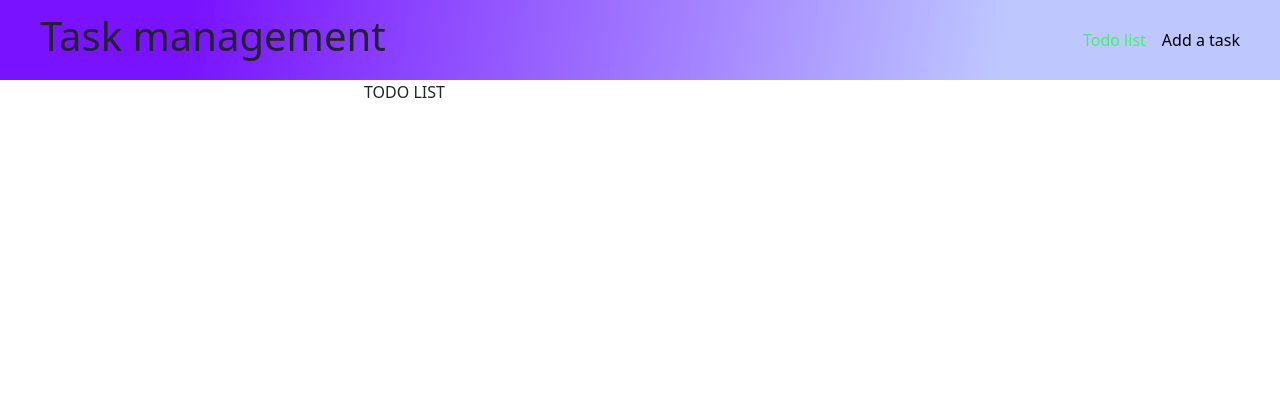
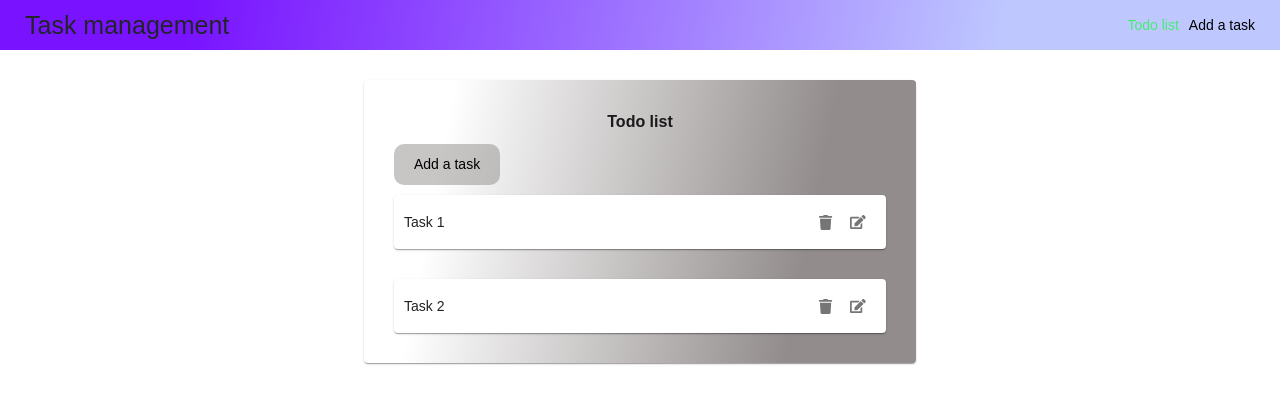
Before and after one commit to Ali-1371/Todo-App, a React (Create React App) app in the folder todo-app/: page / in a window 1280 px wide. Shown: the top 404 px of the page. Built offline with nearby package versions, Linux system fonts and the light colour scheme.

Commit message:
Add todo list page --- Add base styles

```diff
--- a/todo-app/src/assets/sass/abstracts/_variables.scss
+++ b/todo-app/src/assets/sass/abstracts/_variables.scss
@@ -5,7 +5,7 @@ $green-light: rgb(69, 236, 116);
 $green-dark: rgb(6, 85, 29);
 $purple: rgb(121, 19, 255);
 $purple-light: rgb(190, 200, 255);
-
+$gray: rgb(146, 140, 140);
 // font size
 $font-size-small: 1.2rem;
 $font-size-normal: 1.4rem;
--- a/todo-app/src/assets/sass/base/_base.scss
+++ b/todo-app/src/assets/sass/base/_base.scss
@@ -0,0 +1,27 @@
+*,
+*::after,
+*::before {
+  margin: 0;
+  padding: 0;
+  box-sizing: inherit;
+  font-family: 'SansFont', Arial, sans-serif;
+}
+
+html {
+  font-size: 62.5%; //1 rem = 10px; 10px/16px = 62.5%
+}
+
+body {
+  font-family: 'SansFont', Arial, sans-serif;
+  font-weight: normal;
+  font-size: $font-size-normal;
+  box-sizing: border-box;
+  overflow-x: hidden;
+}
+
+h1,
+h2,
+h3,
+p {
+  margin-bottom: 0;
+}
--- a/todo-app/src/assets/sass/base/_utilities.scss
+++ b/todo-app/src/assets/sass/base/_utilities.scss
@@ -0,0 +1,17 @@
+.font-size-small {
+  font-size: $font-size-small;
+}
+
+.font-size-normal {
+  font-size: $font-size-normal;
+}
+
+.font-size-large {
+  font-size: $font-size-large;
+}
+
+.center {
+  display: flex;
+  justify-content: center;
+  align-items: center;
+}
--- a/todo-app/src/assets/sass/containers/layout/_layout.scss
+++ b/todo-app/src/assets/sass/containers/layout/_layout.scss
@@ -0,0 +1,8 @@
+.layout {
+  position: relative;
+  min-height: 100vh;
+  &_footer {
+    position: absolute;
+    bottom: 0;
+  }
+}
--- a/todo-app/src/assets/sass/containers/todo/_todo.scss
+++ b/todo-app/src/assets/sass/containers/todo/_todo.scss
@@ -0,0 +1,38 @@
+.todo {
+  @include backgroundGradient($white, $gray);
+
+  &_add-btn {
+    display: inline-block;
+    text-decoration: none;
+    color: $black;
+    background-color: rgba($gray, 0.5);
+    padding: 1rem 2rem;
+    border-radius: 1rem;
+    margin-bottom: 1rem;
+  }
+
+  &_item {
+    display: flex;
+    align-items: center;
+    padding: 1rem;
+  }
+
+  &_item:not(:last-child) {
+    margin-bottom: 3rem;
+  }
+
+  &_edit {
+    display: flex;
+    padding: 1rem;
+  }
+
+  &_edit:hover {
+    background-color: rgba($gray, 0.1);
+    border-radius: 50%;
+  }
+
+  &_edit,
+  &_edit:hover {
+    color: rgba($black, 0.54);
+  }
+}
--- a/todo-app/src/containers/layout/Header.js
+++ b/todo-app/src/containers/layout/Header.js
@@ -8,7 +8,7 @@ const navLinks = [
 
 const Header = () => {
   return (
-    <header className='header'>
+    <header className='header mb-5'>
       <h1 className='me-auto'>Task management</h1>
       <nav className='header_nav'>
         <ul className='d-flex m-0 p-0'>
--- a/todo-app/src/containers/todo/TodoItem.js
+++ b/todo-app/src/containers/todo/TodoItem.js
@@ -1,5 +1,23 @@
-const TodoItem = () => {
-  return <div>TODO ITEM</div>;
+import { faEdit, faTrash } from '@fortawesome/free-solid-svg-icons';
+import { FontAwesomeIcon } from '@fortawesome/react-fontawesome';
+import { Link } from 'react-router-dom';
+import MuIconButton from '../../components/button/MuIconButton';
+import MuCard from '../../components/card/MuCard';
+
+const TodoItem = (props) => {
+  const { title } = props;
+
+  return (
+    <MuCard className='todo_item'>
+      <p className='me-auto'>{title}</p>
+      <MuIconButton>
+        <FontAwesomeIcon icon={faTrash} />
+      </MuIconButton>
+      <Link to='/' className='todo_edit'>
+        <FontAwesomeIcon icon={faEdit} />
+      </Link>
+    </MuCard>
+  );
 };
 
 export default TodoItem;
--- a/todo-app/src/containers/todo/TodoList.js
+++ b/todo-app/src/containers/todo/TodoList.js
@@ -1,5 +1,28 @@
+import { Link } from 'react-router-dom';
+import MuCard from '../../components/card/MuCard';
+import { viewLinks } from '../../configs/links';
+import TodoItem from './TodoItem';
+
+const mockTodoList = [
+  { title: 'Task 1', id: '1' },
+  { title: 'Task 2', id: '2' },
+];
 const TodoList = () => {
-  return <div>TODO LIST</div>;
+  return (
+    <MuCard className='todo p-5'>
+      <div className='text-center'>
+        <p className='mb-3 fw-bold font-size-large'>Todo list</p>
+      </div>
+      <Link to={viewLinks.todoAdd} className='todo_add-btn'>
+        Add a task
+      </Link>
+      <div className='text-center'>
+        {mockTodoList.map(({ id, title }) => (
+          <TodoItem key={id} title={title} />
+        ))}
+      </div>
+    </MuCard>
+  );
 };
 
 export default TodoList;
```
